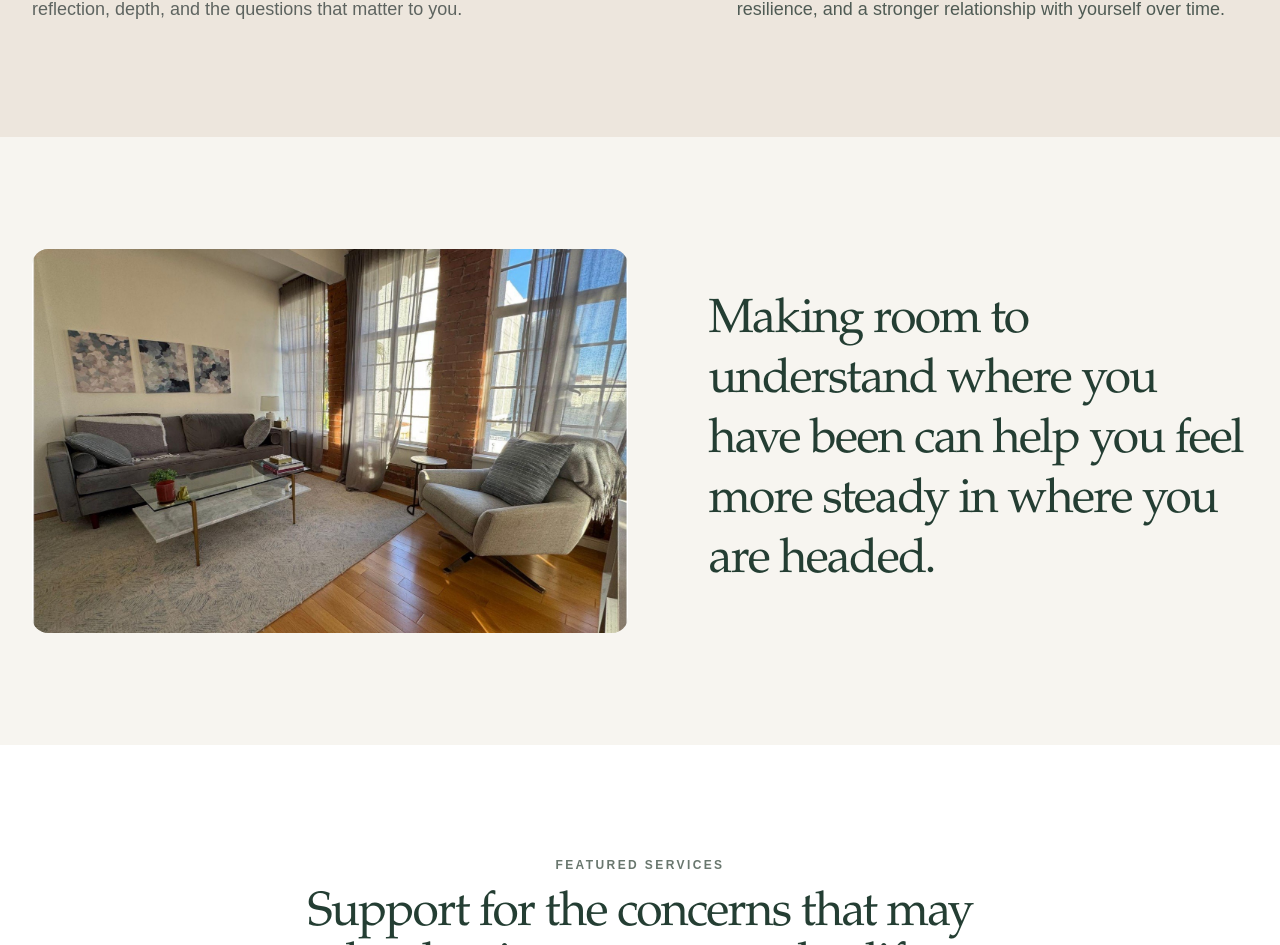
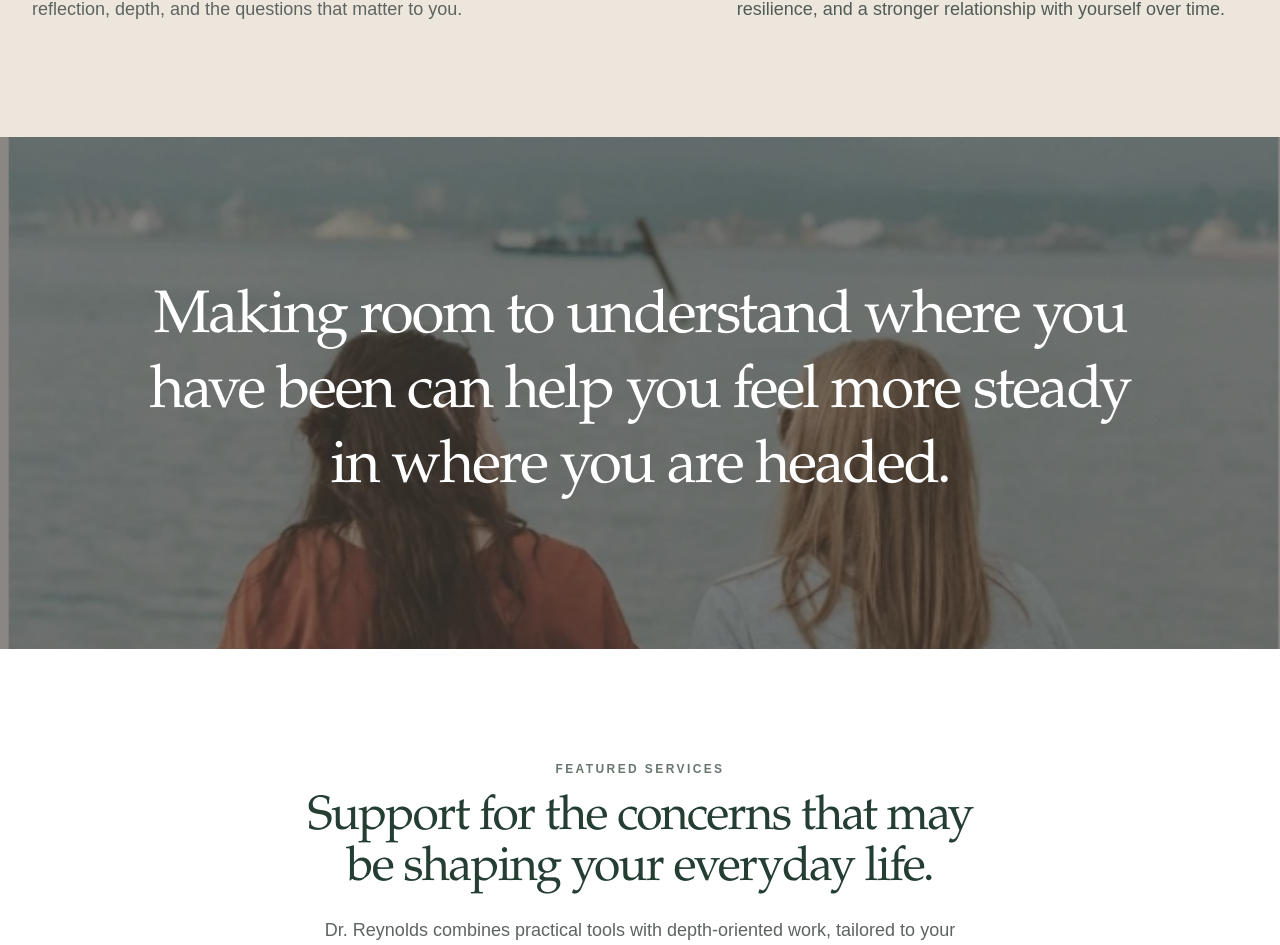
Before and after one commit to ri20045/grow-my-therapy, a Next.js app: page / in a window 1280 px wide. Shown: the part 3550-4495 px from the top of the page. Built offline with nearby package versions, Linux system fonts and the light colour scheme.

Commit message:
Adjust quote banner image and sizing

```diff
--- a/components/sections/TransitionalBanner.tsx
+++ b/components/sections/TransitionalBanner.tsx
@@ -2,18 +2,17 @@ import Image from "next/image";
 
 export default function TransitionalBanner() {
   return (
-    <section className="px-4 py-16 sm:px-6 sm:py-20 lg:px-8 lg:py-28">
-      <div className="mx-auto grid max-w-7xl gap-10 lg:grid-cols-[1.05fr_0.95fr] lg:items-center lg:gap-20">
-        <div className="relative min-h-72 overflow-hidden rounded-2xl bg-[#dedbd2] sm:min-h-96">
-          <Image
-            alt="Natural light in Dr. Maya Reynolds' Santa Monica therapy office"
-            className="object-cover"
-            fill
-            sizes="(max-width: 1023px) calc(100vw - 3rem), 52vw"
-            src="/images/maya-reynolds-office-window.jpg"
-          />
-        </div>
-        <p className="max-w-xl font-serif text-4xl font-normal leading-tight tracking-[-0.035em] text-[#243e33] sm:text-5xl">
+    <section className="relative isolate flex h-96 items-center overflow-hidden bg-[#29241f] px-4 sm:h-[26rem] sm:px-6 lg:h-[32rem] lg:px-8">
+      <Image
+        alt=""
+        className="object-cover"
+        fill
+        sizes="100vw"
+        src="/images/adult.png"
+      />
+      <div aria-hidden="true" className="absolute inset-0 bg-[#29241f]/55" />
+      <div className="relative mx-auto max-w-5xl">
+        <p className="text-center font-serif text-4xl font-normal leading-tight tracking-[-0.035em] text-white sm:text-5xl lg:text-6xl">
           Making room to understand where you have been can help you feel more steady in where you are headed.
         </p>
       </div>
```
Also changed, not shown: public/images/adult.png (added).
